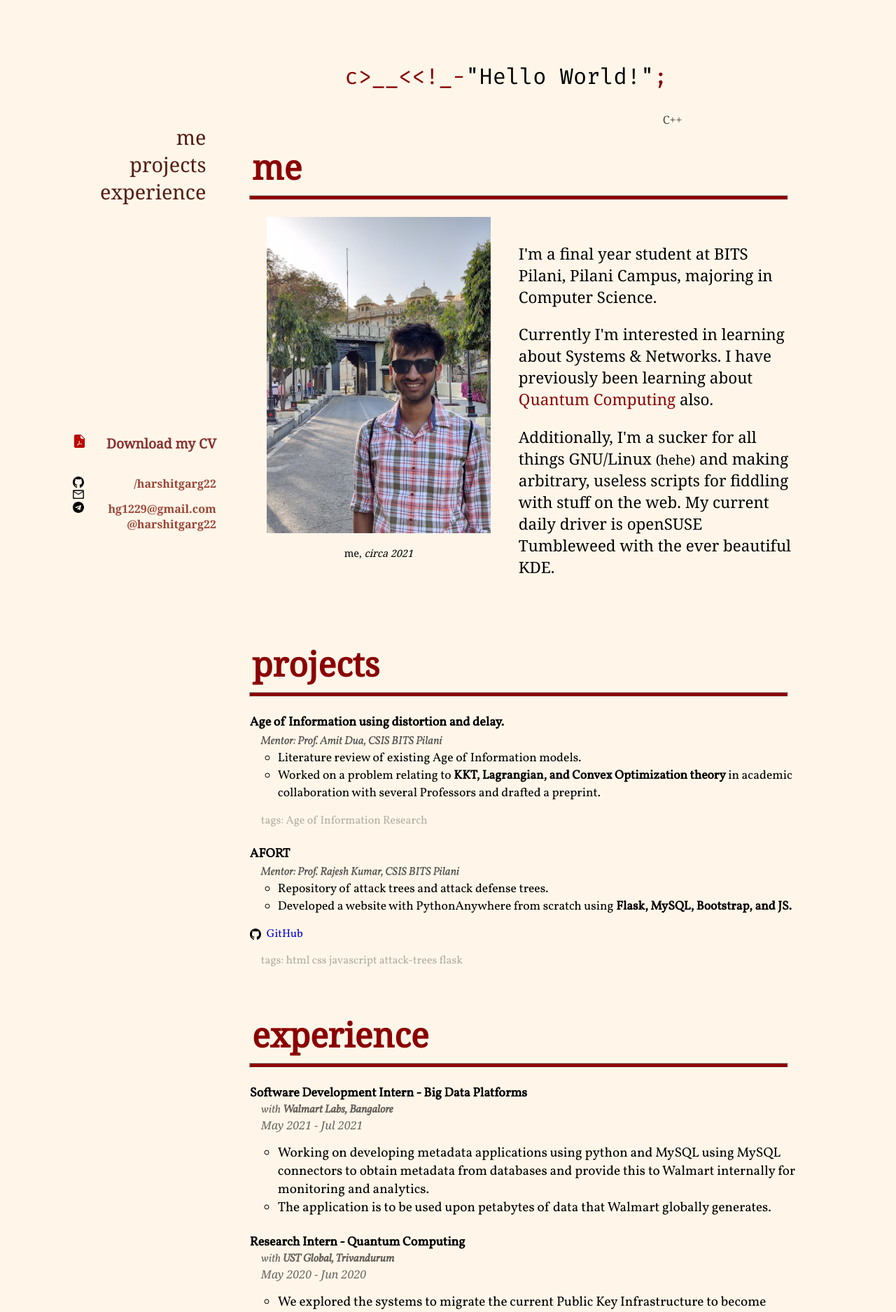
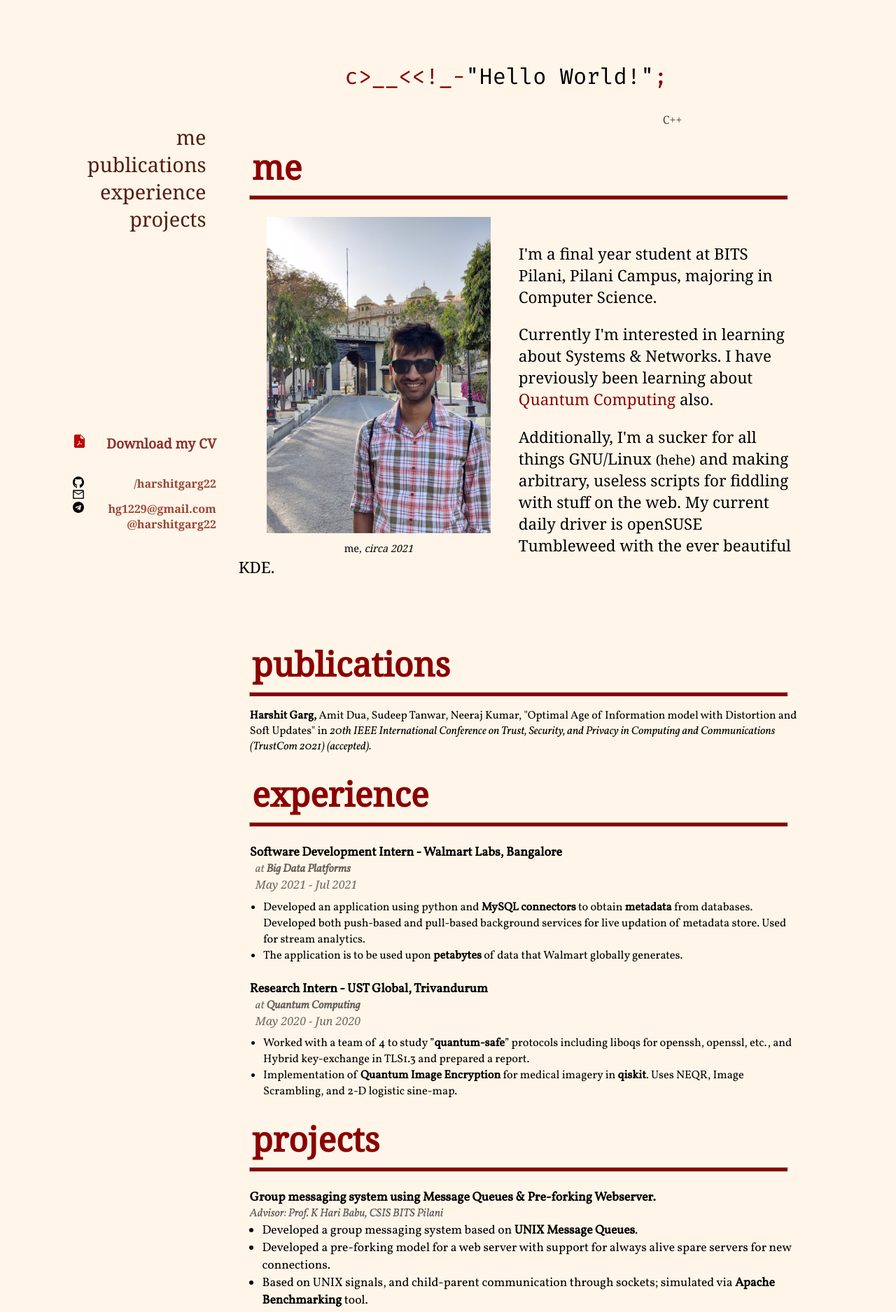
Before and after one commit to harshitgarg22/harshitgarg.in, a Flask app: page / in a window 1280 px wide. Shown: the top 1875 px of the page at 70% size. Run offline with Flask 2, Linux system fonts and the light colour scheme.

Commit message:
Add support for publications, glean out the look

```diff
--- a/app.py
+++ b/app.py
@@ -24,6 +24,7 @@ def home():
     projects = getProjects()
     films = getFilms()
     works = getWorks()
+    publications = getPublications()
 
     return render_template(
         "index.html",
@@ -31,6 +32,7 @@ def home():
         projects=projects,
         films=films,
         works=works,
+        publications=publications,
     )
 
 
@@ -150,6 +152,16 @@ def getProjects():
     return projects
 
 
+def getPublications():
+
+    pubs = []
+
+    with open(os.path.join("assets", "data", "publications.json"), "r") as f:
+        pubs = json.load(f)
+
+    return pubs
+
+
 # def getworks():
 #     works = []
 
--- a/assets/css/index.css
+++ b/assets/css/index.css
@@ -47,7 +47,7 @@ hr {
 
 #me-figure > figcaption {
   text-align: center;
-  margin-top: 1em;
+  margin-top: 0.5em;
   font-size: 0.9em;
 }
 
@@ -99,7 +99,7 @@ hr {
     text-decoration: none;
   }
   hr {
-    width: 85vw;
+    width: 90vw;
   }
   #me-figure {
     margin: 0;
--- a/assets/css/projects.css
+++ b/assets/css/projects.css
@@ -19,14 +19,14 @@
 
 .project-name {
   font-size: large;
-  margin-bottom: 0.2em;
+  margin-bottom: 0;
 }
 
 .project-mentor {
   text-shadow: 0px 1px 0px rgba(255, 255, 255, 0.3),
     0px -1px 0px rgba(0, 0, 0, 0.7);
-  color: rgba(0, 0, 0, 0.3);
-  margin: 0 0 0 1em;
+  color: rgba(0, 0, 0, 0.2);
+  margin: 0;
   padding: 0;
   font-style: oblique;
 }
@@ -35,12 +35,23 @@
   /* font-style: oblique; */
   margin-top: 0px;
   font-size: 1.1em;
-  margin-left: 0;
+  margin-left: 1em;
+  padding-left: 0;
+  list-style-type: disc;
+}
+.project-tags {
+  color: rgba(0, 0, 0, 0.5);
+  margin-left: 1em;
+  margin: 0;
 }
 
-.project-tags {
-  color: rgba(0, 0, 0, 0.3);
-  margin-left: 1em;
+.tag {
+  border-color: rgba(0, 0, 0, 0.7);
+  border-width: 0.1em;
+  border-style: solid;
+  border-radius: 0.4em;
+  padding: 0.2em 0.3em 0 0.3em;
+  margin-right: 0.3em;
 }
 
 .github-icon {
--- /dev/null
+++ b/assets/css/publications.css
@@ -0,0 +1,4 @@
+#publication-list {
+  padding-left: 1em;
+  font-family: "Vollkorn";
+}
--- a/assets/css/works.css
+++ b/assets/css/works.css
@@ -17,34 +17,36 @@
   margin-bottom: 0em;
 }
 
-.work-company {
+.work-division {
   margin-top: 0px;
   margin-bottom: 0px;
   font-style: italic;
   color: rgba(0, 0, 0, 0.6);
-  margin-left: 1em;
-}
-
-.work-project_name {
-  margin-top: 0px;
-  margin-left: 1em;
-  margin-bottom: 0px;
-  font-style: italic;
-  color: rgba(0, 0, 0, 0.6);
+  margin-left: 0.5em;
 }
 
 .work-description {
-  margin-top: 0px;
+  margin-top: 0.5em;
   font-size: 1.2em;
-  /* margin-left: 1em; */
+  margin-left: 0em;
 }
 
 .work-project_time {
   margin-top: 0px;
-  margin-left: 1em;
+  margin-left: 0.5em;
+  margin-bottom: 0;
   font-style: italic;
   color: rgba(0, 0, 0, 0.6);
   font-family: Cambria, Cochin, Georgia, Times, "Times New Roman", serif;
+}
+
+.work-description ul {
+  padding-left: 1em;
+}
+
+.work-description ul li {
+  list-style-type: disc;
+  font-size: 0.85em;
 }
 
 @media (max-width: 820px) {
--- a/assets/data/projects.json
+++ b/assets/data/projects.json
@@ -1,14 +1,32 @@
 [
+  {
+    "name": "Group messaging system using Message Queues & Pre-forking Webserver.",
+    "mentor": "Prof. K Hari Babu, CSIS BITS Pilani",
+    "description": "- Developed a group messaging system based on **UNIX Message Queues**.\n- Developed a pre-forking model for a web server with support for always alive spare servers for new connections.\n- Based on UNIX signals, and child-parent communication through sockets; simulated via **Apache Benchmarking** tool.",
+    "tags": ["UNIX", "networks", "TCP", "UDP"]
+  },
+  {
+    "name": "Boolean query parallel searching in a file using MPI & Hyperquicksort in OpenMP.",
+    "mentor": "Prof. K Hari Babu, CSIS BITS Pilani",
+    "description": "- Developed a boolean query-based search system for in **MPI** using block-wise partitioning of data; analyzed speedup, efficiency, and created task dependency graphs.\n- Implemented Hyperquicksort in **OpenMP**; analyzed for speedup, efficiency, Amdahl’s law, cost optimality concerning maximum number of processors.",
+    "tags": ["parallel computing", "MPI", "OpenMP"]
+  },
+  {
+    "name": "Vector space-based information retrieval.",
+    "mentor": "Prof. Vinti Agarwal, CSIS BITS Pilani",
+    "description": "- Developed a vector space-based IR system to perform query search on a corpus and return results based on tf-idf.\n- Improved the system by **measuring proximity** of query words in the corpus and **synonym matching** of query words.",
+    "tags": ["search engine", "inverted index"]
+  },
   {
     "name": "Age of Information using distortion and delay.",
     "mentor": "Prof. Amit Dua, CSIS BITS Pilani",
-    "description": "- Literature review of existing Age of Information models.\n- Worked on a problem relating to **KKT, Lagrangian, and Convex Optimization theory** in academic collaboration with several Professors and drafted a preprint.",
-    "tags": ["Age of Information", "Research"]
+    "description": "- Ran simulations and determined optimal scheduling strategy when communication between source and is subjected to constraints of distortion increasing, and the quality decaying over a period of time.\n- Gained understanding of **KKT, Lagrangian, and Convex Optimization** theory in academic collaboration with several Professors and the paper has been accepted in TrustCom 2021.",
+    "tags": ["age of information", "research", "accepted paper"]
   },
   {
     "name": "AFORT",
     "mentor": "Prof. Rajesh Kumar, CSIS BITS Pilani",
-    "description": "- Repository of attack trees and attack defense trees.\n- Developed a website with PythonAnywhere from scratch using **Flask, MySQL, Bootstrap, and JS.**",
+    "description": "- Created a repository of attack trees and attack defense trees.\n- Developed a dynamic website from scratch using **Flask, MySQL, Bootstrap, and JS.**",
     "github": "https://github.com/harshitgarg22/afort",
     "tags": ["html", "css", "javascript", "attack-trees", "flask"]
   }
--- /dev/null
+++ b/assets/data/publications.json
@@ -0,0 +1,7 @@
+[
+  {
+    "authors": ["Harshit Garg", "Amit Dua", "Sudeep Tanwar", "Neeraj Kumar"],
+    "title": "Optimal Age of Information model with Distortion and Soft Updates",
+    "publisher": "20th IEEE International Conference on Trust, Security, and Privacy in Computing and Communications (TrustCom 2021) (accepted)"
+  }
+]
--- a/assets/data/works.json
+++ b/assets/data/works.json
@@ -1,18 +1,20 @@
 [
   {
-    "name": "Software Development Intern - Big Data Platforms",
+    "name": "Software Development Intern",
+    "division": "Big Data Platforms",
     "company": "Walmart Labs, Bangalore",
-    "description": "- Working on developing metadata applications using python and MySQL using MySQL connectors to obtain metadata from databases and provide this to Walmart internally for monitoring and analytics. \n- The application is to be used upon petabytes of data that Walmart globally generates.",
+    "description": "- Developed an application using python and **MySQL connectors** to obtain **metadata** from databases. Developed both push-based and pull-based background services for live updation of metadata store. Used for stream analytics. \n- The application is to be used upon **petabytes** of data that Walmart globally generates.",
     "dateStart": "May 2021",
     "dateEnd": "Jul 2021",
     "domain": ["SDE", "python", "mysql"]
   },
   {
-    "name": "Research Intern - Quantum Computing",
+    "name": "Research Intern",
+    "division": "Quantum Computing",
     "company": "UST Global, Trivandurum",
-    "description": "- We explored the systems to migrate the current Public Key Infrastructure to become \"Quantum Safe\" (example CQC). For this, we studied the [liboqs](https://github.com/open-quantum-safe/liboqs) project for hybrid key encryption of openSSH, and BB84 protocol. \n- There is also an implementation of Quantum Medical Image Encryption that I worked on.",
+    "description": "- Worked with a team of 4 to study ”**quantum-safe**” protocols including liboqs for openssh, openssl, etc., and Hybrid key-exchange in TLS1.3 and prepared a report. \n- Implementation of **Quantum Image Encryption** for medical imagery in **qiskit**. Uses NEQR, Image Scrambling, and 2-D logistic sine-map.",
     "dateStart": "May 2020",
     "dateEnd": "Jun 2020",
-    "domain": ["quantum"]
+    "domain": ["quantum", "research"]
   }
 ]
--- a/templates/index.html
+++ b/templates/index.html
@@ -27,6 +27,9 @@
   <link rel="preload" href="static/css/works.css" as="style" onload="this.onload=null;">
   <link rel="stylesheet" href="static/css/works.css" />
 
+  <link rel="preload" href="static/css/publications.css" as="style" onload="this.onload=null;">
+  <link rel="stylesheet" href="static/css/publications.css" />
+
   <link rel="preload" href="https://fonts.googleapis.com/css2?family=Noto+Serif&display=swap" as="style"
     onload="this.onload=null;">
   <link href="https://fonts.googleapis.com/css2?family=Noto+Serif&display=swap" rel="stylesheet" />
@@ -50,10 +53,12 @@
         <a href="#me" onclick="javascript:;" class="nav-element">me</a>
       </li>
       <li>
-        <a href="#projects" onclick="javascript:;" class="nav-element">projects</a>
+        <a href="#publications" onclick="javascript:;" class="nav-element">publications</a>
+      </li>
+        <a href="#workex" onclick="javascript:;" class="nav-element">experience</a>
       </li>
       <li>
-        <a href="#workex" onclick="javascript:;" class="nav-element">experience</a>
+        <a href="#projects" onclick="javascript:;" class="nav-element">projects</a>
       </li>
       <!-- <li>
         <a href="#books" onclick="javascript:;" class="nav-element">books</a>
@@ -109,8 +114,43 @@
           </div>
         </div>
       </section>
+      <br /><br />
+      <section name="publications">
+        <a name="publications">
+          <h1 class="sub-headings">publications</h1>
+        </a>
+        <hr />
+        <ul id="publication-list">
+          {% for publication in publications %}
+            {% for author in publication.authors %}
+              {% if author == "Harshit Garg" %}
+                <span style="font-weight: 700; color: black;">{{author}},</span>
+              {% else %}
+                {{author}},
+              {% endif %}
+            {% endfor %}
+              "{{publication.title}}" in <em>{{publication.publisher}}.</em>
+          {% endfor %}
+        </ul>
+      </section>
+      <section name="#workex">
+        <a name="workex">
+          <h1 class="sub-headings">experience</h1>
+        </a>
+        <hr />
+        <ul id="work-list">
+          {% for work in works %}
+          <li>
+            <section>
+              <h1 class="work-name">{{work.name}} - {{work.company}}</h1>
+              <p class="work-division">at <span style="font-weight: 600;">{{work.division}}</span></p>
+              <p class="work-project_time">{{work.dateStart}} - {{work.dateEnd}}</p>
+              <div class="work-description">{{work.description | markdown}}</div>
+            </section>
+          </li>{% endfor %}
+        </ul>
+      </section>
       <section name="projects">
-        <br /><br />
         <a name="projects">
           <h1 class="sub-headings">projects</h1>
         </a>
@@ -123,7 +163,7 @@
                 {{project.name}}
               </h1>
               {% if 'mentor' in project %}
-              <span class="project-mentor">Mentor: {{project.mentor}}</span>
+              <span class="project-mentor">Advisor: {{project.mentor}}</span>
               {% endif %}
               <div class="project-description">
                 {{project.description | markdown}}
@@ -139,29 +179,11 @@
                 {% endif %}
               </p>
               <p class="project-tags">
-                tags: {% for tag in project.tags %} {{ tag }} {% endfor %}
+                tags: {% for tag in project.tags %} <span class="tag">{{ tag }} </span> {% endfor %}
               </p>
             </section>
           </li>
           {% endfor %}
-        </ul>
-      </section>
-      <section name="#workex">
-        <br />
-        <a name="workex">
-          <h1 class="sub-headings">experience</h1>
-        </a>
-        <hr />
-        <ul id="work-list">
-          {% for work in works %}
-          <li>
-            <section>
-              <h1 class="work-name">{{work.name}}</h1>
-              <p class="work-company">with <span style="font-weight: 600;">{{work.company}}</span></p>
-              <p class="work-project_time">{{work.dateStart}} - {{work.dateEnd}}</p>
-              <div class="work-description">{{work.description | markdown}}</div>
-            </section>
-          </li>{% endfor %}
         </ul>
       </section>
       <!-- <section name="books">
```
